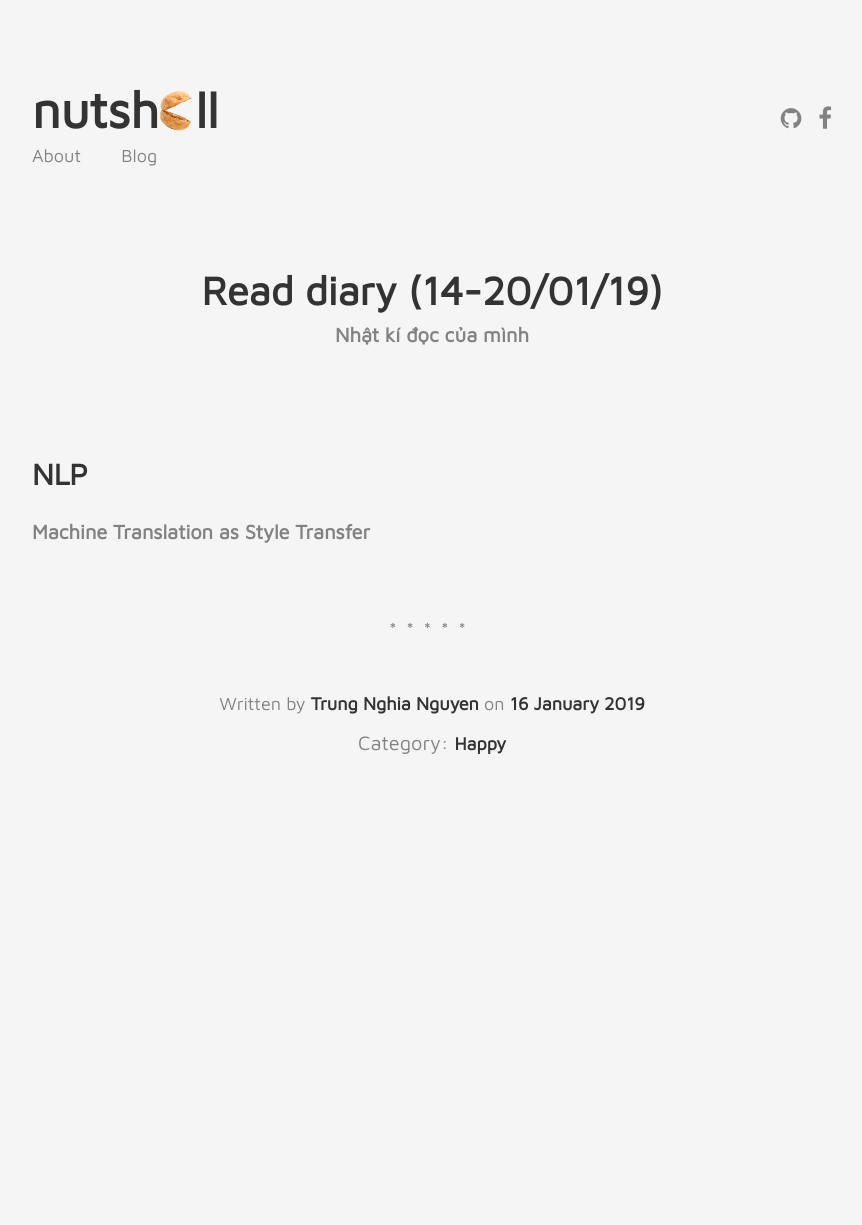
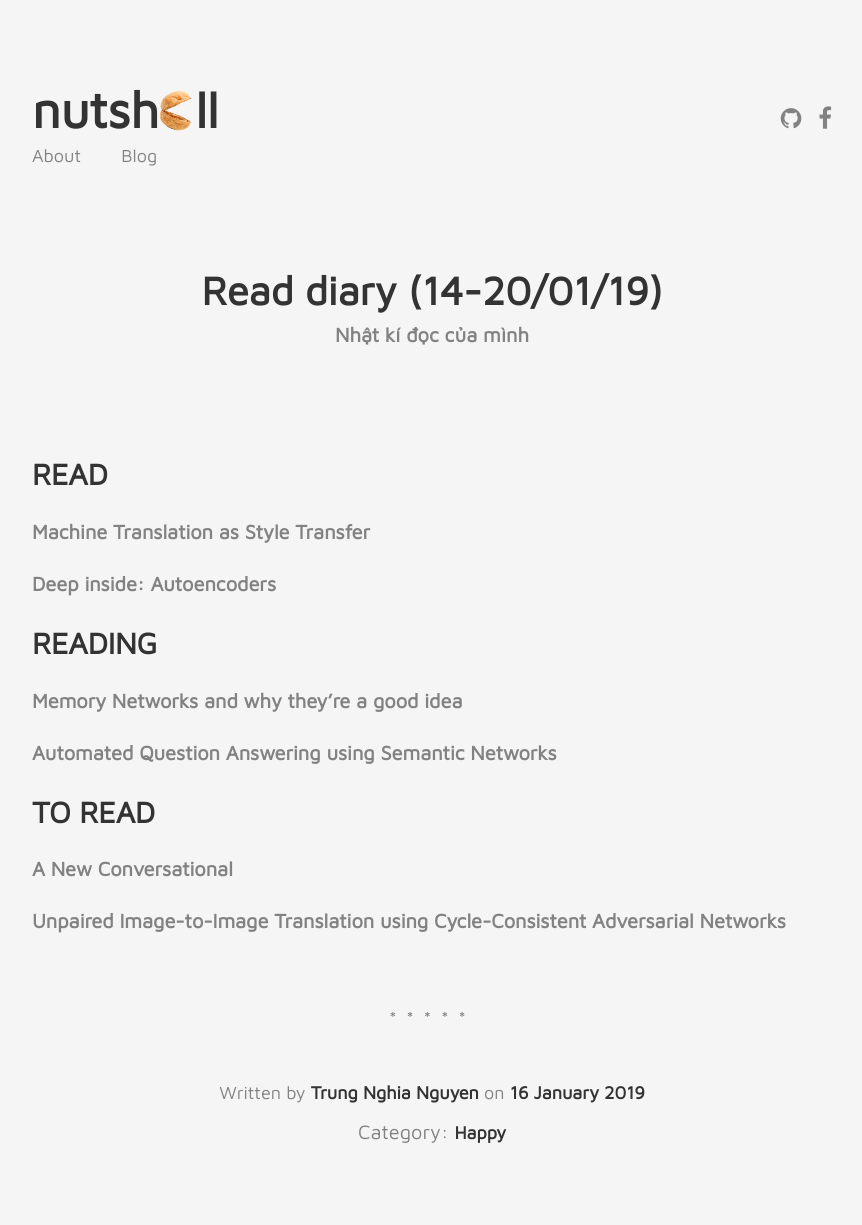
Before and after one commit to Lego1st/lego1st.github.io, a Jekyll site: the page built from _posts/2019-01-16-reading-diary.md, in a window 1280 px wide. Shown: the whole page, without its empty margins (208-1070 px from the left). Built offline with Jekyll 4.4.1, drawn with Linux system fonts in a browser that asks for light colours; before the commit the page ends 900 px from its top, so only the background shows below that.

Commit message:
Update 2019-01-16-reading-diary.md

```diff
--- a/_posts/2019-01-16-reading-diary.md
+++ b/_posts/2019-01-16-reading-diary.md
@@ -8,5 +8,21 @@ date: '2019-01-16 11:44:00 +0700'
 categories:
   - happy
 ---
-## NLP
+## READ
+
 [Machine Translation as Style Transfer](http://machineslearner.com/blog/2017/11/08/mt-as-style-transfer/)
+
+[Deep inside: Autoencoders](https://towardsdatascience.com/deep-inside-autoencoders-7e41f319999f)
+
+## READING
+
+[Memory Networks and why they're a good idea](https://www.braincreators.com/2018/06/memory-networks/)
+
+[Automated Question Answering using Semantic Networks](https://labs.cx.sap.com/2017/08/02/automated-question-answering-using-semantic-networks/?fbclid=IwAR07yrd3dP8z0GAoUsSPIZWvHwh724ne8fHs0iHIbGh2gBhbKIt5Oq9Kbks)
+
+
+## TO READ
+
+[A New Conversational](https://arxiv.org/pdf/1506.05869.pdf)
+
+[Unpaired Image-to-Image Translation using Cycle-Consistent Adversarial Networks](https://arxiv.org/pdf/1703.10593.pdf)
```
